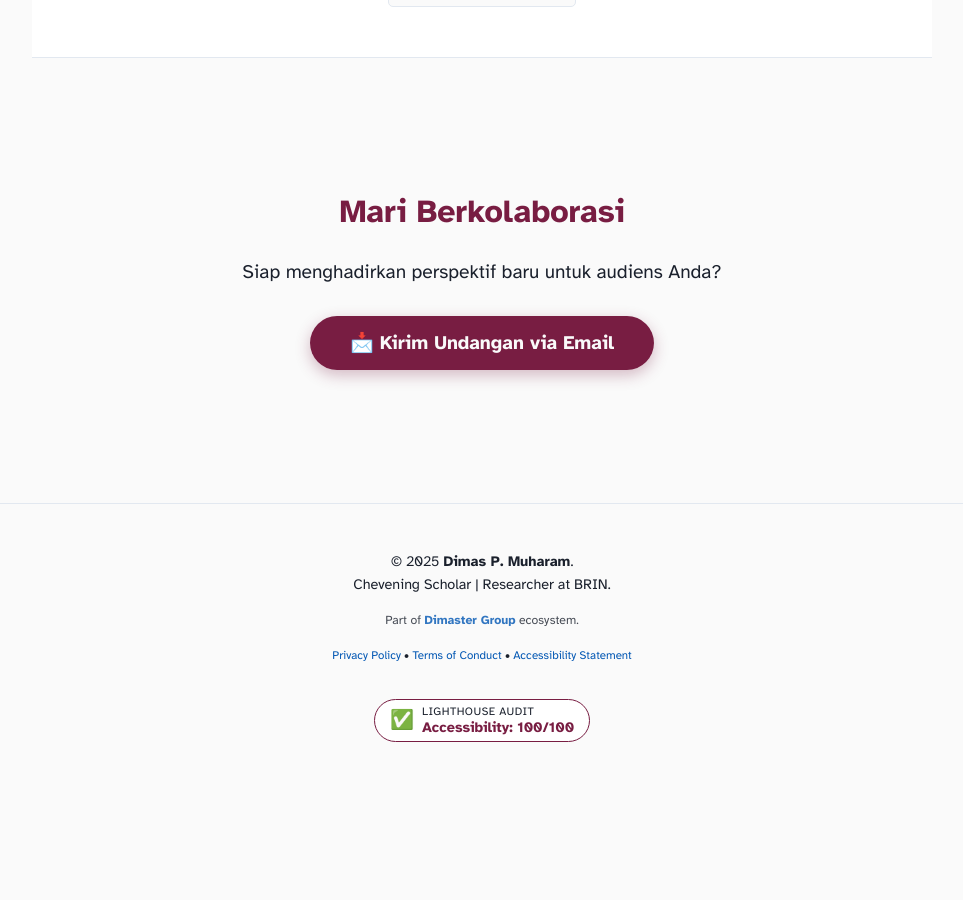
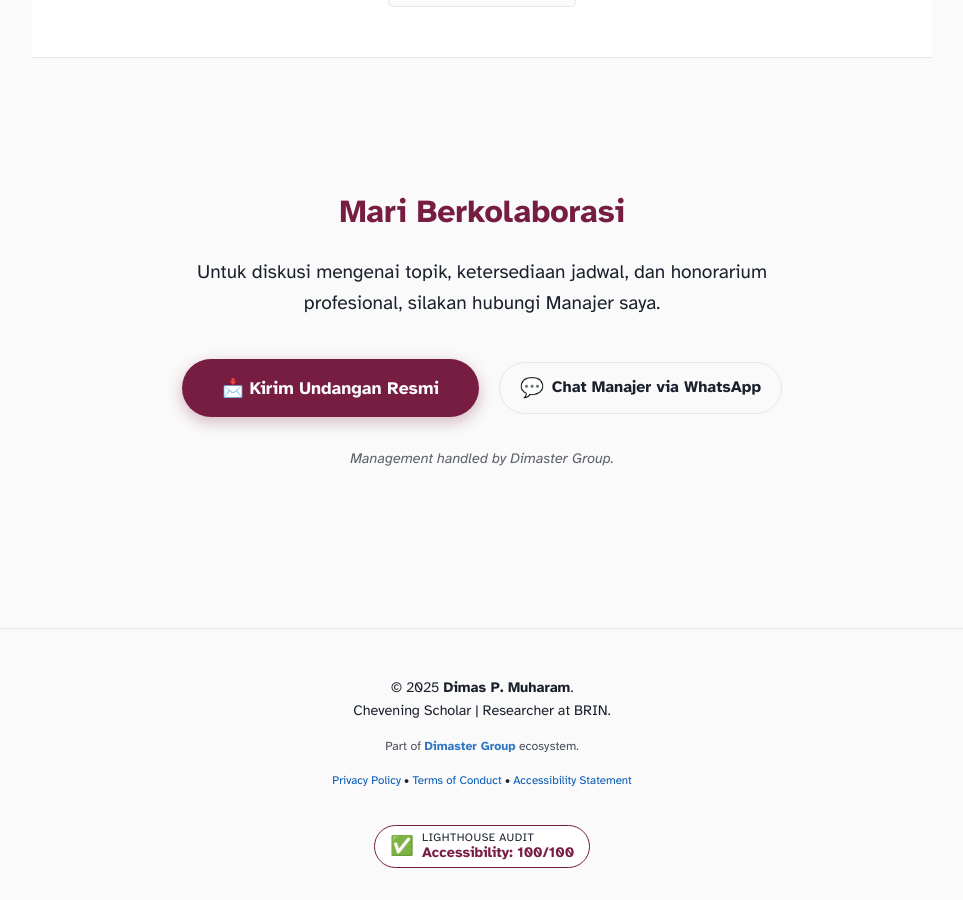
Before and after one commit to dimasmuharam/blog, a Jekyll site: the page built from speaking.md, in a window 1280 px wide and 900 px high, scrolled down 1725 px. Shown: the whole window, without its empty margins (158-1121 px from the left). Built offline with Jekyll 4.4.1, drawn with Linux system fonts in a browser that asks for light colours; before the commit the page ends 2499 px from its top, so only the background shows below that.

Commit message:
Update speaking.md

```diff
--- a/speaking.md
+++ b/speaking.md
@@ -85,13 +85,26 @@ description: Undang Dimas P. Muharam sebagai pembicara untuk seminar kebijakan,
         </div>
     </div>
 </section>
-
 <section style="padding: 80px 0; text-align: center;">
     <h2 style="font-size: 2rem; margin-bottom: 20px;">Mari Berkolaborasi</h2>
-    <p style="font-size: 1.2rem; margin-bottom: 40px;">
-        Siap menghadirkan perspektif baru untuk audiens Anda?
+    <p style="font-size: 1.2rem; margin-bottom: 40px; max-width: 600px; margin-left: auto; margin-right: auto;">
+        Untuk diskusi mengenai topik, ketersediaan jadwal, dan honorarium profesional, silakan hubungi Manajer saya.
     </p>
-    <a href="mailto:me@dimasmuharam.com" class="button" style="background: var(--primary-color); color: var(--bg-color); padding: 15px 40px; border-radius: 50px; font-weight: bold; font-size: 1.2rem; box-shadow: 0 5px 15px rgba(120, 29, 66, 0.3);">
-        📩 Kirim Undangan via Email
-    </a>
+
+    <div style="display: flex; flex-wrap: wrap; justify-content: center; gap: 20px; align-items: center;">
+
+        <a href="mailto:manager@dimasmuharam.com" class="button" style="background: var(--primary-color); color: var(--bg-color); padding: 15px 40px; border-radius: 50px; font-weight: bold; font-size: 1.1rem; box-shadow: 0 5px 15px rgba(120, 29, 66, 0.3); text-decoration: none;">
+            📩 Kirim Undangan Resmi
+        </a>
+
+        <a href="https://wa.me/6285882611413?text=Halo%20Manajemen%20Dimaster,%20saya%20ingin%20mengundang%20Mas%20Dimas%20untuk%20acara..." target="_blank" style="display: inline-flex; align-items: center; color: var(--text-color); font-weight: bold; padding: 10px 20px; border: 1px solid var(--border-color); border-radius: 50px; transition: background 0.2s; text-decoration: none;" onmouseover="this.style.background='var(--card-bg)'" onmouseout="this.style.background='transparent'">
+            <span style="margin-right: 8px; font-size: 1.2rem;">💬</span>
+            Chat Manajer via WhatsApp
+        </a>
+
+    </div>
+
+    <p style="font-size: 0.9rem; margin-top: 30px; opacity: 0.7;">
+        <em>Management handled by Dimaster Group.</em>
+    </p>
 </section>
```
